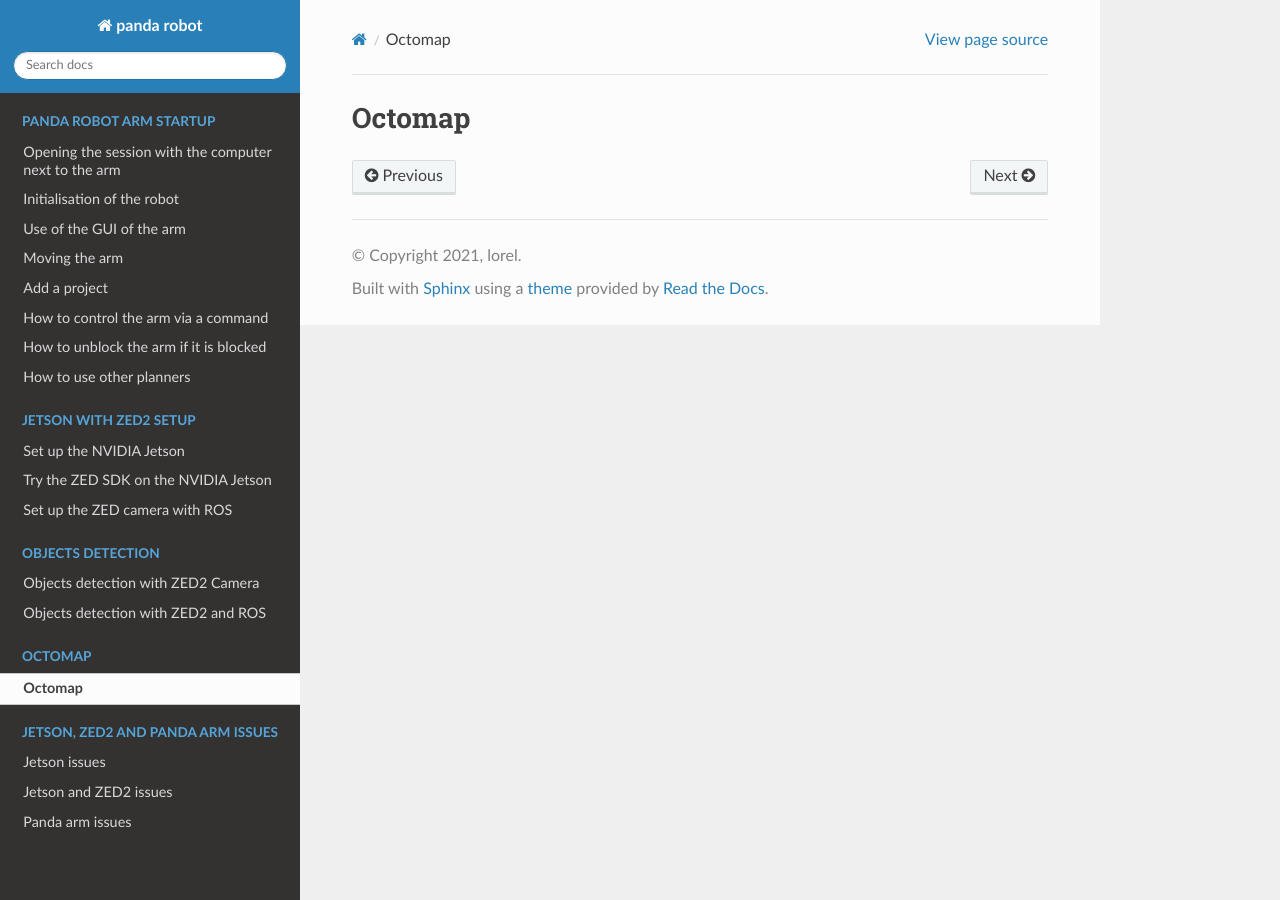
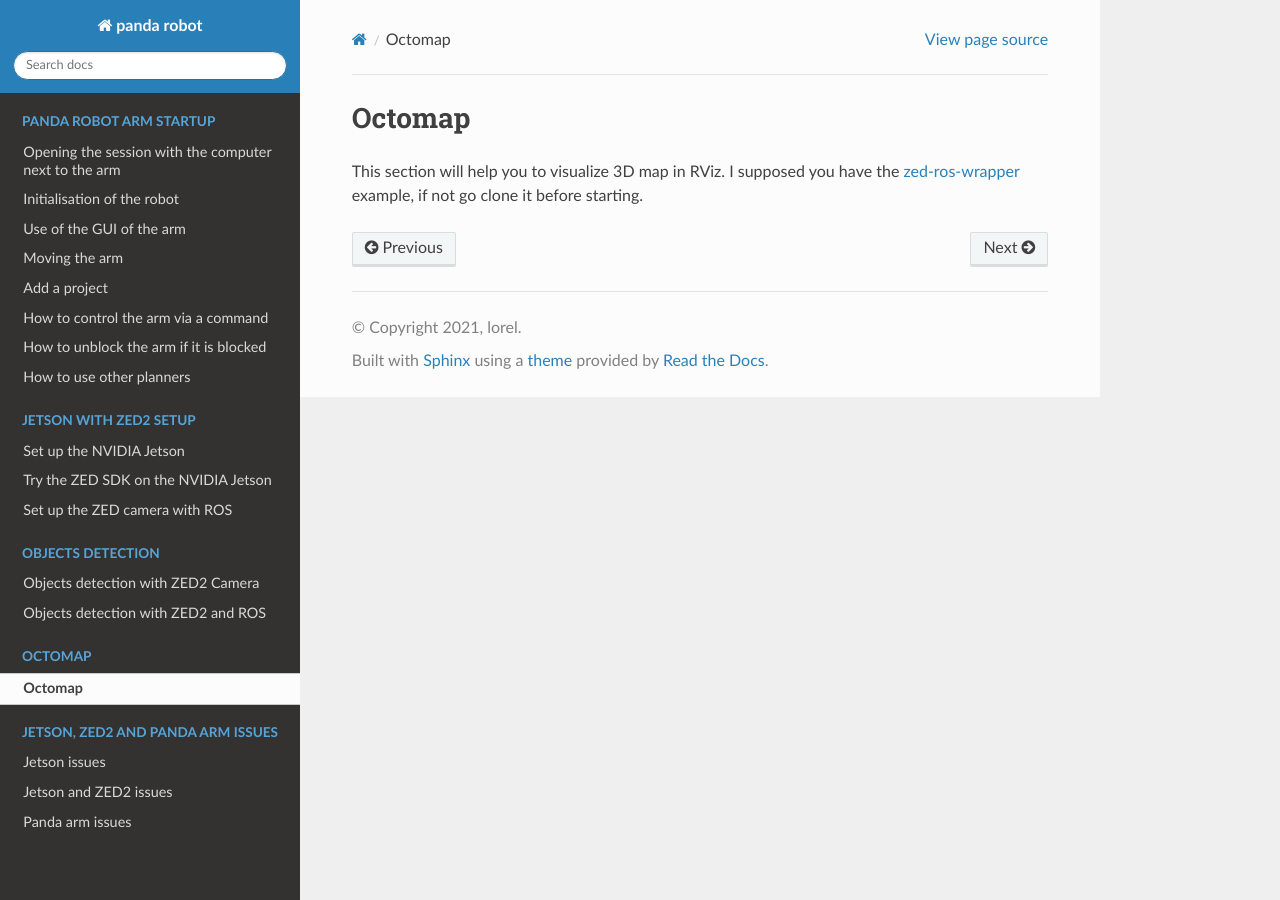
Before and after one commit to kmerckae/panda_safe_hrc_tutorial, a Sphinx documentation site: the page built from source/zed_jetson_octomap/octomap.rst, in a window 1280 px wide. Built offline with Sphinx 7.4.7 and the Read the Docs theme 2.0.0, drawn with Linux system fonts in a browser that asks for light colours.

Commit message:
Octomap modification

```diff
--- a/source/objects_detection/zed_ros_object_detection.rst
+++ b/source/objects_detection/zed_ros_object_detection.rst
@@ -6,7 +6,7 @@ Download example code
 
 | NB: Do this in your catkin workspace
 | If you have not done it yet, the example code for the zed camera running with ROS can be cloned with:
-
+.. _ZED_ROS_WRAPPER:
 .. code-block:: bash
 
     git clone https://github.com/stereolabs/zed-ros-wrapper.git
--- a/source/zed_jetson_octomap/octomap.rst
+++ b/source/zed_jetson_octomap/octomap.rst
@@ -1,2 +1,5 @@
 Octomap
 =======
+
+This section will help you to visualize 3D map in RViz.
+I supposed you have the :ref:`zed-ros-wrapper<ZED_ROS_WRAPPER>` example, if not go clone it before starting.
```
Also changed, not shown: source/zed_jetson_start/zed_ros_jetson.rst (+6 -1 lines).
